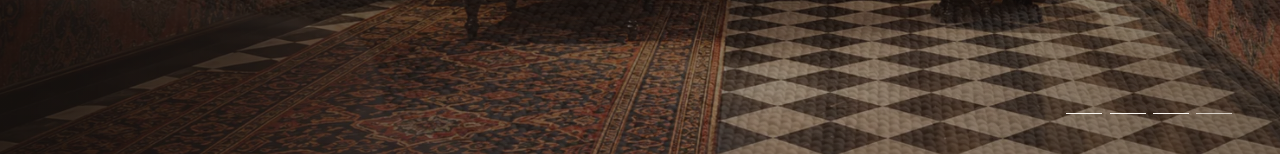
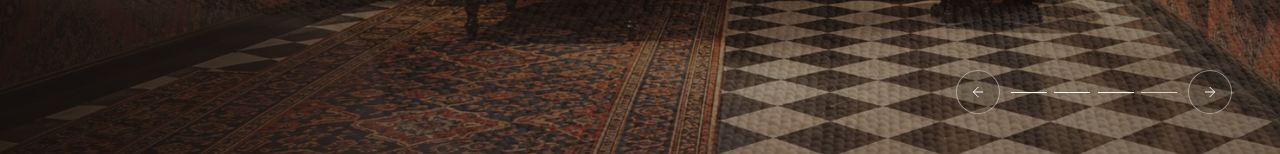
Before and after one commit to yashparmarera/sukla-rugs, a Next.js app: page / in a window 1280 px wide. Shown: the part 646-800 px from the top of the page. Built offline with nearby package versions, Linux system fonts and the light colour scheme; a web font is replaced by a local one.

Commit message:
Add manual entrance slideshow controls

```diff
--- a/src/app/globals.css
+++ b/src/app/globals.css
@@ -306,13 +306,46 @@
   transform: translateX(0.25rem);
 }
 
-.brand-entrance__progress {
+.brand-entrance__controls {
   position: absolute;
   z-index: 2;
   right: 3rem;
   bottom: 2.5rem;
   display: flex;
+  align-items: center;
   gap: 0.45rem;
+}
+
+.brand-entrance__arrow {
+  display: flex;
+  width: 2.75rem;
+  height: 2.75rem;
+  align-items: center;
+  justify-content: center;
+  border: 1px solid rgba(250, 247, 242, 0.45);
+  border-radius: 50%;
+  background: rgba(20, 17, 16, 0.18);
+  color: var(--shukla-cream);
+  cursor: pointer;
+  transition: background-color 250ms ease, border-color 250ms ease, color 250ms ease;
+}
+
+.brand-entrance__arrow:hover,
+.brand-entrance__arrow:focus-visible {
+  border-color: var(--shukla-cream);
+  background: var(--shukla-cream);
+  color: var(--shukla-charcoal);
+}
+
+.brand-entrance__arrow:focus-visible {
+  outline: 2px solid var(--shukla-cream);
+  outline-offset: 3px;
+}
+
+.brand-entrance__progress {
+  display: flex;
+  gap: 0.45rem;
+  margin: 0 0.25rem;
 }
 
 .brand-entrance__progress span {
@@ -367,10 +400,14 @@
     right: 1.25rem;
   }
 
-  .brand-entrance__progress {
+  .brand-entrance__controls {
     right: auto;
     bottom: 2.25rem;
     left: 1.25rem;
+  }
+
+  .brand-entrance__progress span {
+    width: 1.7rem;
   }
 }
 
--- a/src/components/entry/BrandEntrance.tsx
+++ b/src/components/entry/BrandEntrance.tsx
@@ -1,7 +1,7 @@
 'use client';
 
 import Image from 'next/image';
-import { ArrowUpRight } from 'lucide-react';
+import { ArrowLeft, ArrowRight, ArrowUpRight } from 'lucide-react';
 import React, { useEffect, useState, useSyncExternalStore } from 'react';
 import { heroImages } from '@/components/hero/hero-images';
 
@@ -22,6 +22,10 @@ export const BrandEntrance: React.FC<BrandEntranceProps> = ({ children }) => {
     () => false
   );
   const isVisible = !hasBeenSeen && !isDismissed;
+
+  const moveSlide = (direction: number) => {
+    setActiveImage((current) => (current + direction + heroImages.length) % heroImages.length);
+  };
 
   useEffect(() => {
     if (!isVisible || isLeaving || activeImage === heroImages.length - 1) {
@@ -109,10 +113,18 @@ export const BrandEntrance: React.FC<BrandEntranceProps> = ({ children }) => {
             Skip <span aria-hidden="true">→</span>
           </button>
 
-          <div className="brand-entrance__progress" aria-label={`Image ${activeImage + 1} of ${heroImages.length}`}>
+          <div className="brand-entrance__controls" aria-label={`Image ${activeImage + 1} of ${heroImages.length}`}>
+            <button type="button" className="brand-entrance__arrow" onClick={() => moveSlide(-1)} aria-label="Previous entrance image">
+              <ArrowLeft aria-hidden="true" size={16} strokeWidth={1.5} />
+            </button>
+            <div className="brand-entrance__progress">
             {heroImages.map((image, index) => (
               <span key={image.src} className={index <= activeImage ? 'brand-entrance__progress-item--active' : ''} />
             ))}
+            </div>
+            <button type="button" className="brand-entrance__arrow" onClick={() => moveSlide(1)} aria-label="Next entrance image">
+              <ArrowRight aria-hidden="true" size={16} strokeWidth={1.5} />
+            </button>
           </div>
         </section>
       )}
```
